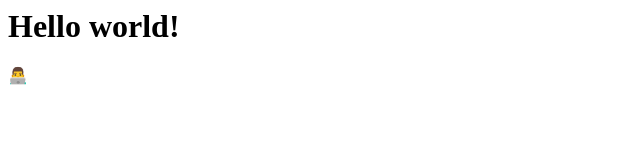
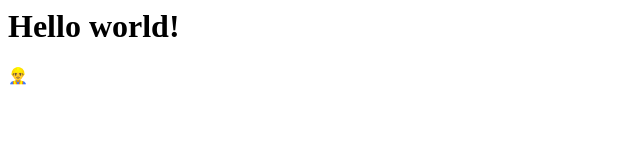
Before and after one commit to luanzeba/luanzeba.github.io, a plain HTML site: page index.html in a window 1280 px wide. Shown: the full height of the page, 0-640 px from the left. Drawn offline with Linux system fonts and the light colour scheme.

Commit message:
Update index.html

```diff
--- a/index.html
+++ b/index.html
@@ -1,3 +1,3 @@
 <h1>Hello world!</h1>
 
-<div>👨‍💻</div>
+<div>👷‍♂️</div>
```
